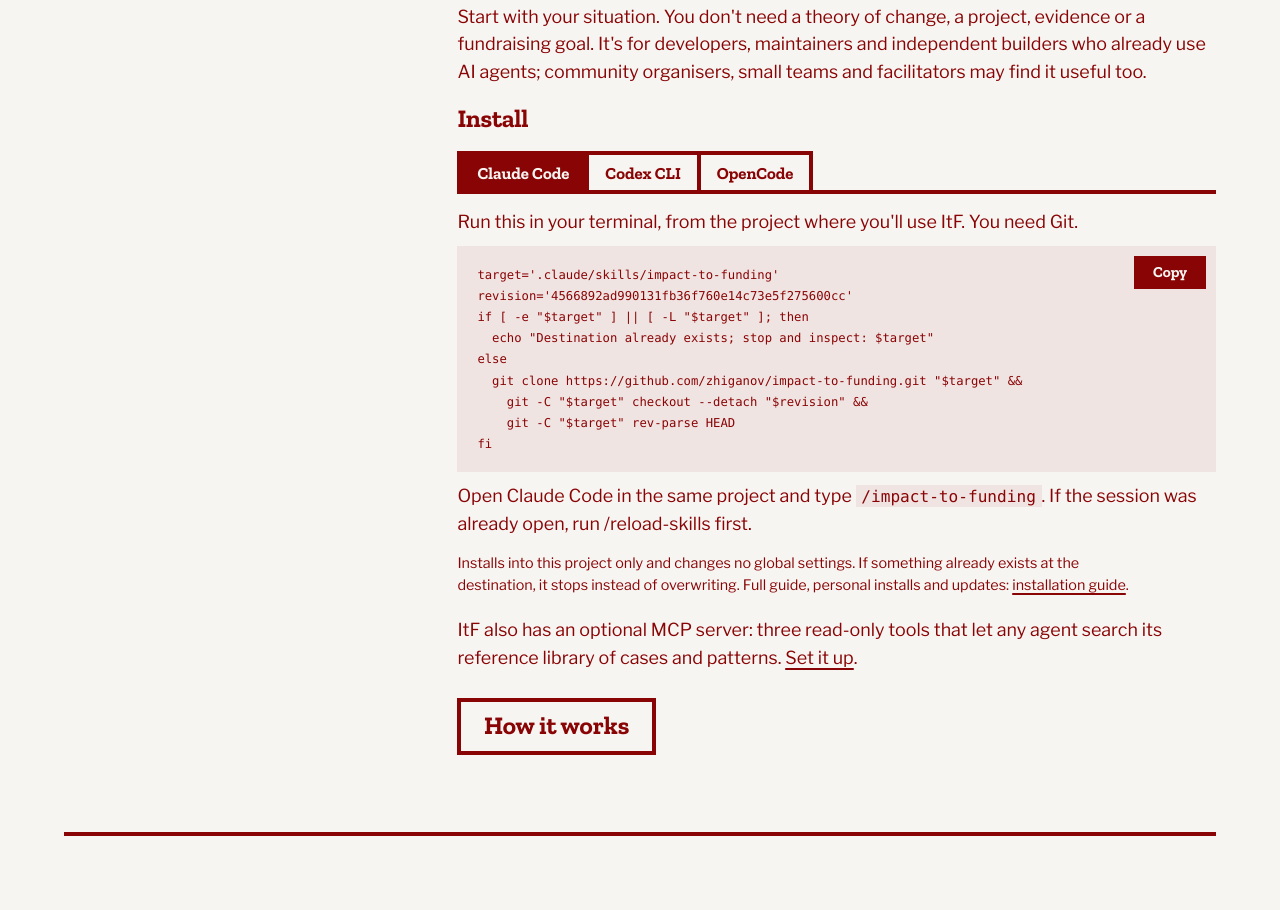
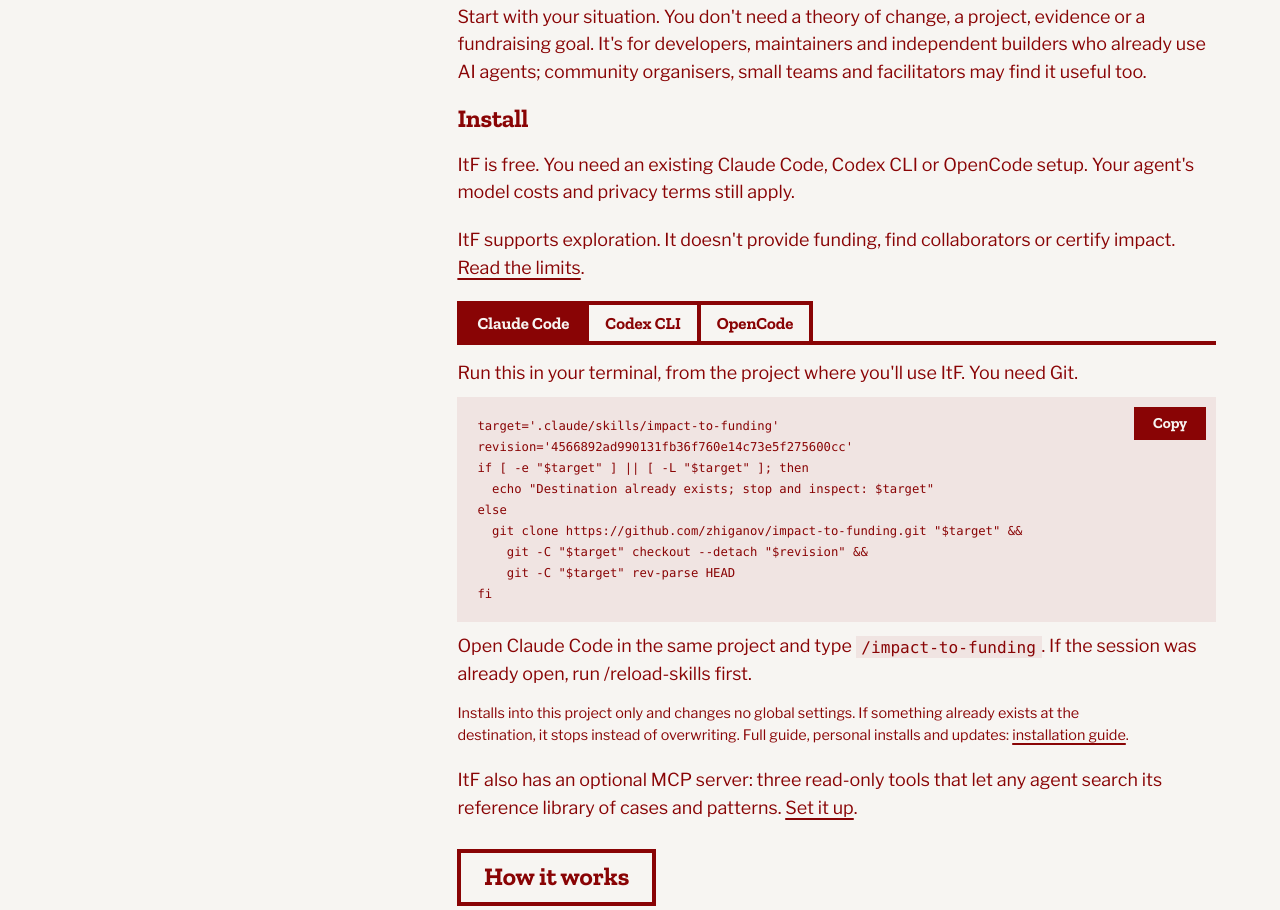
Before and after one commit to zhiganov/itfti-website, an Astro site: page / in a window 1280 px wide. Shown: the part 1794-2704 px from the top of the page. Built offline with nearby package versions, Linux system fonts and the light colour scheme; Astro itself is replaced by a stand-in of ours.

Commit message:
Explain agent costs and limits beside homepage installation (#30)

```diff
--- a/src/pages/index.astro
+++ b/src/pages/index.astro
@@ -64,6 +64,8 @@ const publishes = [
       <ul class="helps">{helps.map((h) => <li>{h}</li>)}</ul>
       <p>Start with your situation. You don't need a theory of change, a project, evidence or a fundraising goal. It's for developers, maintainers and independent builders who already use AI agents; community organisers, small teams and facilitators may find it useful too.</p>
       <h3 id="install">Install</h3>
+      <p>ItF is free. You need an existing Claude Code, Codex CLI or OpenCode setup. Your agent's model costs and privacy terms still apply.</p>
+      <p>ItF supports exploration. It doesn't provide funding, find collaborators or certify impact. <a href="/itf#limits">Read the limits</a>.</p>
       <InstallCommands />
       <p>ItF also has an optional MCP server: three read-only tools that let any agent search its reference library of cases and patterns. <a href="/itf#mcp">Set it up</a>.</p>
       <p class="actions">
```
Also changed, not shown: docs/reviews/install-limits/README.md (added), docs/reviews/install-limits/desktop.png (added), docs/reviews/install-limits/mobile.png (added).
